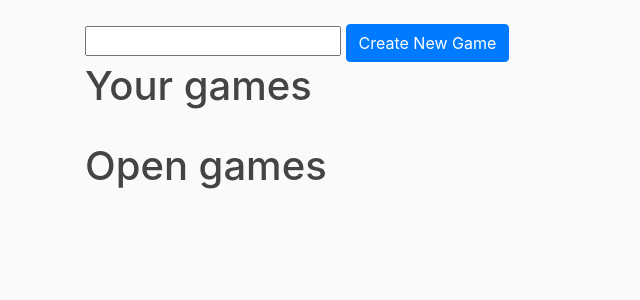
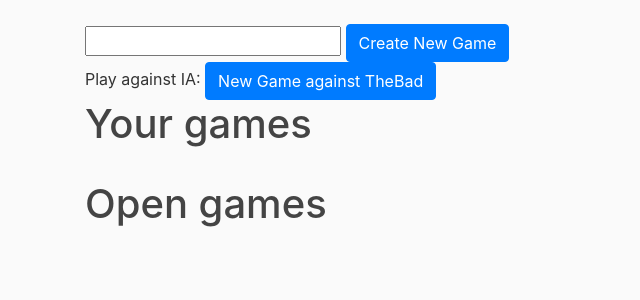
Before and after one commit to Oripy/foxintheforest, a Flask app: page /lobby in a window 1280 px wide. Shown: the part 56-356 px from the top of the page, without its empty margins (0-640 px from the left). Run offline with Flask 2, Linux system fonts and the light colour scheme; the visitor is signed in with stand-in values (Sample User, id 1); data comes from the database, SQL or seed files in the repository; data that the repository does not hold is empty; some libraries are stand-ins or nearby versions.

Commit message:
Introduce random IA "TheBad"

```diff
--- /dev/null
+++ b/foxy/random_ai.py
@@ -0,0 +1,5 @@
+from foxy.foxintheforest import list_allowed
+from random import choice
+
+def ia_play(state):
+    return (1, choice(list_allowed(state, 1)))
--- a/foxy/routes.py
+++ b/foxy/routes.py
@@ -4,6 +4,7 @@ from foxy.forms import RegistrationForm, LoginForm
 from foxy.models import User, Games
 from flask_login import login_user, logout_user, current_user, login_required
 import foxy.foxintheforest as foxintheforest
+import foxy.random_ai as random_ai
 import random
 
 @app.route("/")
@@ -16,7 +17,15 @@ def main():
 def new():
     game = foxintheforest.new_game()
     state = json.dumps(game)
-    game_db = Games(state=state, name=request.form['gamename'], first_player_id=current_user.id)
+    if request.form['IA']:
+        ia = User.query.filter_by(username=request.form['IA']).first()
+        if ia:
+            game_db = Games(state=state, name=request.form['gamename'], first_player_id=current_user.id, second_player_id=ia.id, status=1)
+        else:
+            flash(f'This IA does not exists.', 'danger')
+            return redirect(url_for('lobby'))
+    else:
+        game_db = Games(state=state, name=request.form['gamename'], first_player_id=current_user.id)
     db.session.add(game_db)
     db.session.commit()
     return redirect(url_for('game', id=game_db.id))
@@ -103,7 +112,6 @@ def play():
             if req["play"][-1] in ["h", "s", "c"] and int(req["play"][:-1]):
                 card_played = foxintheforest.decode_card(req["play"])
                 state = foxintheforest.play(state, [player, card_played])
-                print(state["score"])
                 if len(state["discards"][0]) + len(state["discards"][1]) == 26:
                     game.status = 2
                 game.state = json.dumps(state)
@@ -122,6 +130,14 @@ def state():
     if game == None:
         flash(f'This game does not exists.', 'danger')
         return redirect(url_for('lobby'))
+    if game.second_player.username == "TheBad":
+        state = json.loads(game.state)
+        if state["current_player"] == 1:
+            state = foxintheforest.play(state, random_ai.ia_play(state))
+            if len(state["discards"][0]) + len(state["discards"][1]) == 26:
+                game.status = 2
+            game.state = json.dumps(state)
+            db.session.commit()
     if game.first_player_id == current_user.id:
         state = json.loads(game.state)
         return make_response(jsonify(foxintheforest.get_player_state(state, 0)), 200)
--- a/foxy/static/main.css
+++ b/foxy/static/main.css
@@ -129,6 +129,7 @@ a.article-title:hover {
     {
         grid-area: history;
         justify-self: end;
+        filter: opacity(50%);
     }
 }
 
--- a/foxy/templates/lobby.html
+++ b/foxy/templates/lobby.html
@@ -3,6 +3,9 @@
 {% block content %}
 <form action="{{ url_for('new') }}" method="post">
     <input type="text" name="gamename"> <input type="submit" class="btn btn-primary" value="Create New Game">
+</form>
+<form action="{{ url_for('new') }}" method="post">
+    Play against IA: <input type="hidden" name="IA" value="TheBad"><input type="hidden" name="gamename" value="Game against TheBad"><input type="submit" class="btn btn-primary" value="New Game against TheBad">
 </form>
 <h1>Your games</h1>
 {% for game in own_games %}
```
